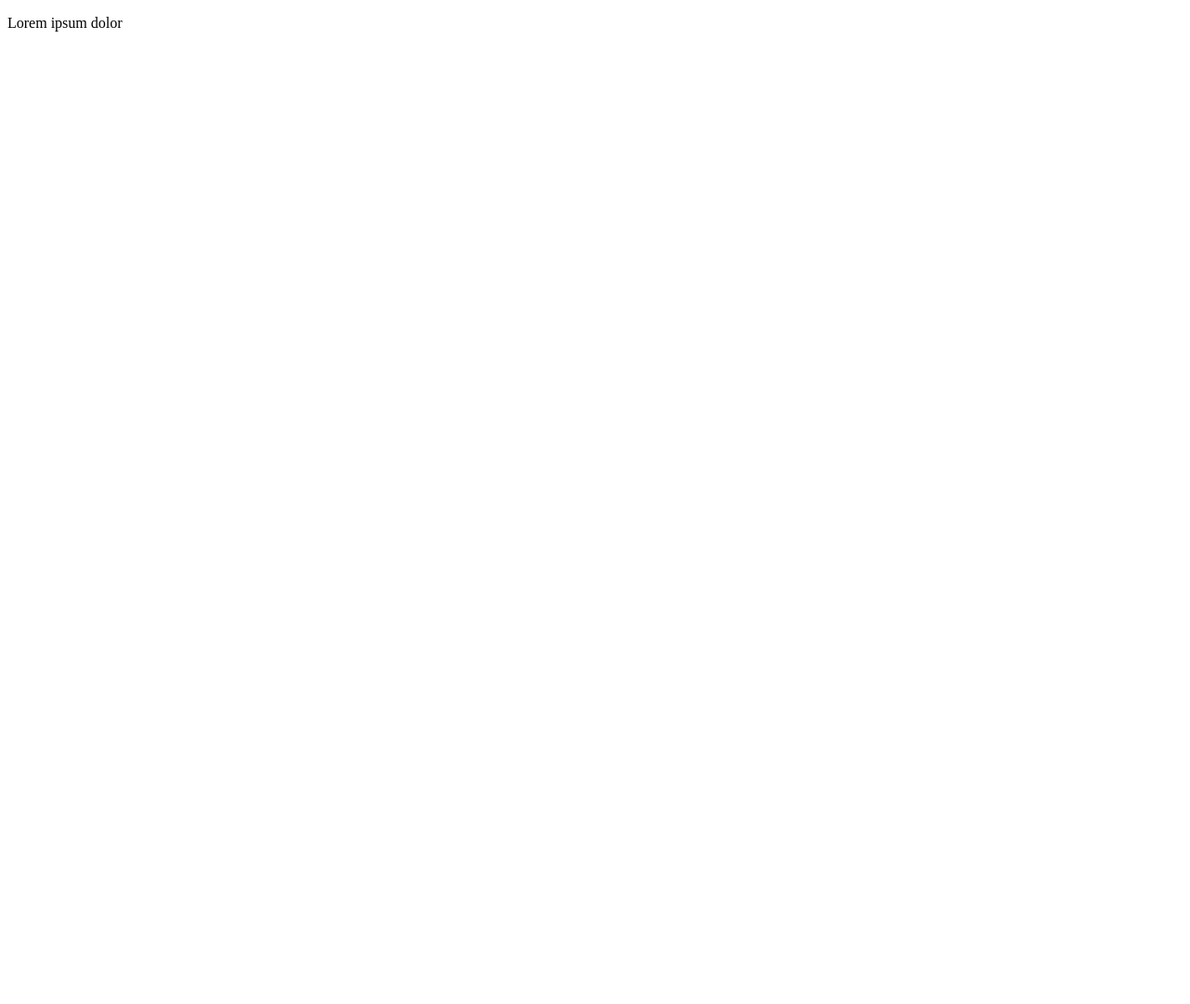
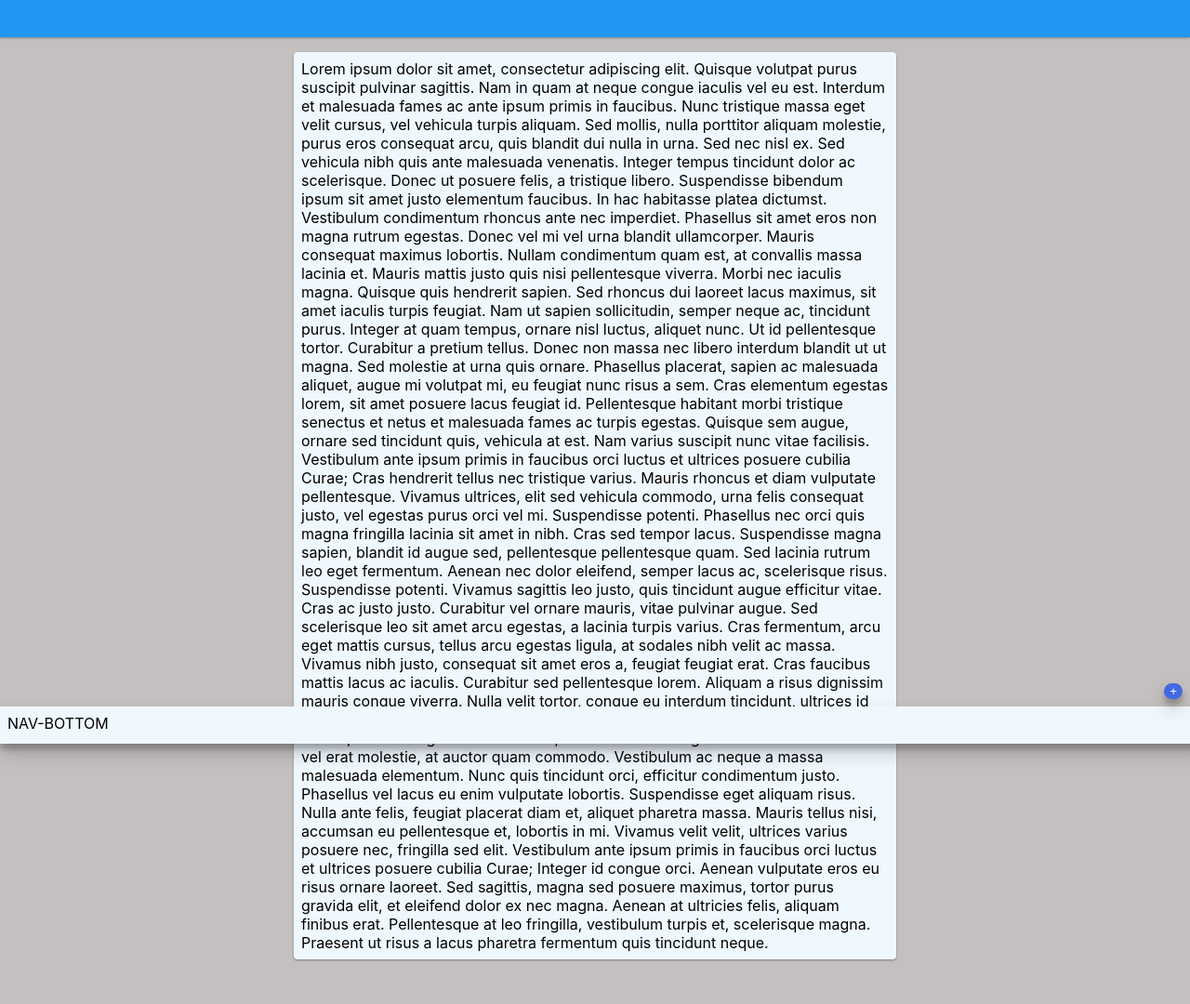
Before and after one commit to chrisvrose/nodejs-fm, a website: page static/index.html in a window 1280 px wide. Shown: the whole page at 93% size. Before the commit the page ends 800 px from the top, so only its background shows below. Drawn offline with Linux system fonts and the light colour scheme.

Commit message:
Basic HTML framework

```diff
--- /dev/null
+++ b/settings.json
@@ -0,0 +1,6 @@
+{
+    "dirname":"./",
+    "sqlFileName":"test.db",
+    "showHidden":false,
+    "authToUpload":false
+}
--- /dev/null
+++ b/static/base.css
@@ -0,0 +1,70 @@
+body{
+    font-family: -apple-system, BlinkMacSystemFont, 'Segoe UI', Roboto, Oxygen, Ubuntu, Cantarell, 'Open Sans', 'Helvetica Neue', sans-serif;
+    background-color:#c5c0c0;
+    margin: 0%;
+}
+.container{
+    padding:0.5rem;
+    /*display: flex;*/
+}
+.navbar-container{
+    /* Primary color */
+    background-color: #2196f3;
+    height:2.5rem;
+}
+
+.content{
+    padding:0.5rem;
+    border-radius: 0.25rem;
+    width:50%;
+    max-width: 70rem;
+    margin:0.5rem auto 0.5rem auto;
+    background-color: aliceblue;
+}
+
+.nav-bottom-container{
+    position: fixed;
+    bottom:0;
+    width:100%;
+}
+
+.nav-bottom{
+    background-color:aliceblue;
+
+
+    padding:0.5rem;
+    height: 1.5rem;
+    width:100%;
+
+}
+.nav-bottom-button-container{
+    width:100%;
+    text-align: right;
+}
+.nav-bottom-button{
+    margin-bottom: 0.5rem;
+    margin-right:0.5rem;
+    margin-left: auto;
+    /* Button - Secondary color */
+    background-color:royalblue;
+    border:0;
+    border-radius: 5em;
+    color:white;
+    font-size: 2;
+}
+
+.nav-bottom-pad{
+    height:1.5rem;
+    margin-top:0.5rem;
+}
+
+
+.box-shadow-1{
+    box-shadow: 0 1px 3px rgba(0,0,0,0.12), 0 1px 2px rgba(0,0,0,0.24);
+}
+.box-shadow-2{
+    box-shadow: 0 3px 6px rgba(0,0,0,0.16), 0 3px 6px rgba(0,0,0,0.23);
+}
+.box-shadow-3{
+    box-shadow: 0 10px 20px rgba(0,0,0,0.19), 0 6px 6px rgba(0,0,0,0.23);
+}
--- a/static/index.html
+++ b/static/index.html
@@ -1,9 +1,38 @@
 <!DOCTYPE html>
 <html>
     <head>
+        <meta name="viewport" content="width=device-width, initial-scale=1">
         <title>FM</title>
+        <link rel="stylesheet" href="base.css" />
     </head>
     <body>
-        <p>Lorem ipsum dolor</p>
+        <div class="navbar-container box-shadow-1">
+            <div class="navbar"></div>
+        </div>
+        <div class="container">
+            <div class="content box-shadow-1">
+                <div class="lipsum">
+                        Lorem ipsum dolor sit amet, consectetur adipiscing elit. Quisque volutpat purus suscipit pulvinar sagittis. Nam in quam at neque congue iaculis vel eu est. Interdum et malesuada fames ac ante ipsum primis in faucibus. Nunc tristique massa eget velit cursus, vel vehicula turpis aliquam. Sed mollis, nulla porttitor aliquam molestie, purus eros consequat arcu, quis blandit dui nulla in urna. Sed nec nisl ex. Sed vehicula nibh quis ante malesuada venenatis. Integer tempus tincidunt dolor ac scelerisque. Donec ut posuere felis, a tristique libero. Suspendisse bibendum ipsum sit amet justo elementum faucibus. In hac habitasse platea dictumst. Vestibulum condimentum rhoncus ante nec imperdiet. Phasellus sit amet eros non magna rutrum egestas. Donec vel mi vel urna blandit ullamcorper. Mauris consequat maximus lobortis. Nullam condimentum quam est, at convallis massa lacinia et.
+
+                        Mauris mattis justo quis nisi pellentesque viverra. Morbi nec iaculis magna. Quisque quis hendrerit sapien. Sed rhoncus dui laoreet lacus maximus, sit amet iaculis turpis feugiat. Nam ut sapien sollicitudin, semper neque ac, tincidunt purus. Integer at quam tempus, ornare nisl luctus, aliquet nunc. Ut id pellentesque tortor. Curabitur a pretium tellus. Donec non massa nec libero interdum blandit ut ut magna. Sed molestie at urna quis ornare. Phasellus placerat, sapien ac malesuada aliquet, augue mi volutpat mi, eu feugiat nunc risus a sem. Cras elementum egestas lorem, sit amet posuere lacus feugiat id. Pellentesque habitant morbi tristique senectus et netus et malesuada fames ac turpis egestas. Quisque sem augue, ornare sed tincidunt quis, vehicula at est. Nam varius suscipit nunc vitae facilisis. Vestibulum ante ipsum primis in faucibus orci luctus et ultrices posuere cubilia Curae;
+
+                        Cras hendrerit tellus nec tristique varius. Mauris rhoncus et diam vulputate pellentesque. Vivamus ultrices, elit sed vehicula commodo, urna felis consequat justo, vel egestas purus orci vel mi. Suspendisse potenti. Phasellus nec orci quis magna fringilla lacinia sit amet in nibh. Cras sed tempor lacus. Suspendisse magna sapien, blandit id augue sed, pellentesque pellentesque quam. Sed lacinia rutrum leo eget fermentum. Aenean nec dolor eleifend, semper lacus ac, scelerisque risus. Suspendisse potenti. Vivamus sagittis leo justo, quis tincidunt augue efficitur vitae. Cras ac justo justo. Curabitur vel ornare mauris, vitae pulvinar augue. Sed scelerisque leo sit amet arcu egestas, a lacinia turpis varius. Cras fermentum, arcu eget mattis cursus, tellus arcu egestas ligula, at sodales nibh velit ac massa.
+
+                        Vivamus nibh justo, consequat sit amet eros a, feugiat feugiat erat. Cras faucibus mattis lacus ac iaculis. Curabitur sed pellentesque lorem. Aliquam a risus dignissim mauris congue viverra. Nulla velit tortor, congue eu interdum tincidunt, ultrices id leo. Morbi blandit vel nisl in luctus. Sed sagittis id ligula id consectetur. Etiam metus massa, vehicula eget lorem rhoncus, luctus ultricies magna. Fusce sollicitudin tellus vel erat molestie, at auctor quam commodo. Vestibulum ac neque a massa malesuada elementum. Nunc quis tincidunt orci, efficitur condimentum justo. Phasellus vel lacus eu enim vulputate lobortis. Suspendisse eget aliquam risus. Nulla ante felis, feugiat placerat diam et, aliquet pharetra massa.
+
+                        Mauris tellus nisi, accumsan eu pellentesque et, lobortis in mi. Vivamus velit velit, ultrices varius posuere nec, fringilla sed elit. Vestibulum ante ipsum primis in faucibus orci luctus et ultrices posuere cubilia Curae; Integer id congue orci. Aenean vulputate eros eu risus ornare laoreet. Sed sagittis, magna sed posuere maximus, tortor purus gravida elit, et eleifend dolor ex nec magna. Aenean at ultricies felis, aliquam finibus erat. Pellentesque at leo fringilla, vestibulum turpis et, scelerisque magna. Praesent ut risus a lacus pharetra fermentum quis tincidunt neque.
+                </div>
+            </div>
+        </div>
+
+        <div class="nav-bottom-pad"></div>
+        <div class="nav-bottom-container">
+            <div class="nav-bottom-button-container">
+                <button class="nav-bottom-button box-shadow-3">+</button>
+            </div>
+            <div class="nav-bottom box-shadow-3">
+                NAV-BOTTOM
+            </div>
+        </div>
     </body>
 </html>
```
Also changed, not shown: index.js (+8 -2 lines), README.md.
